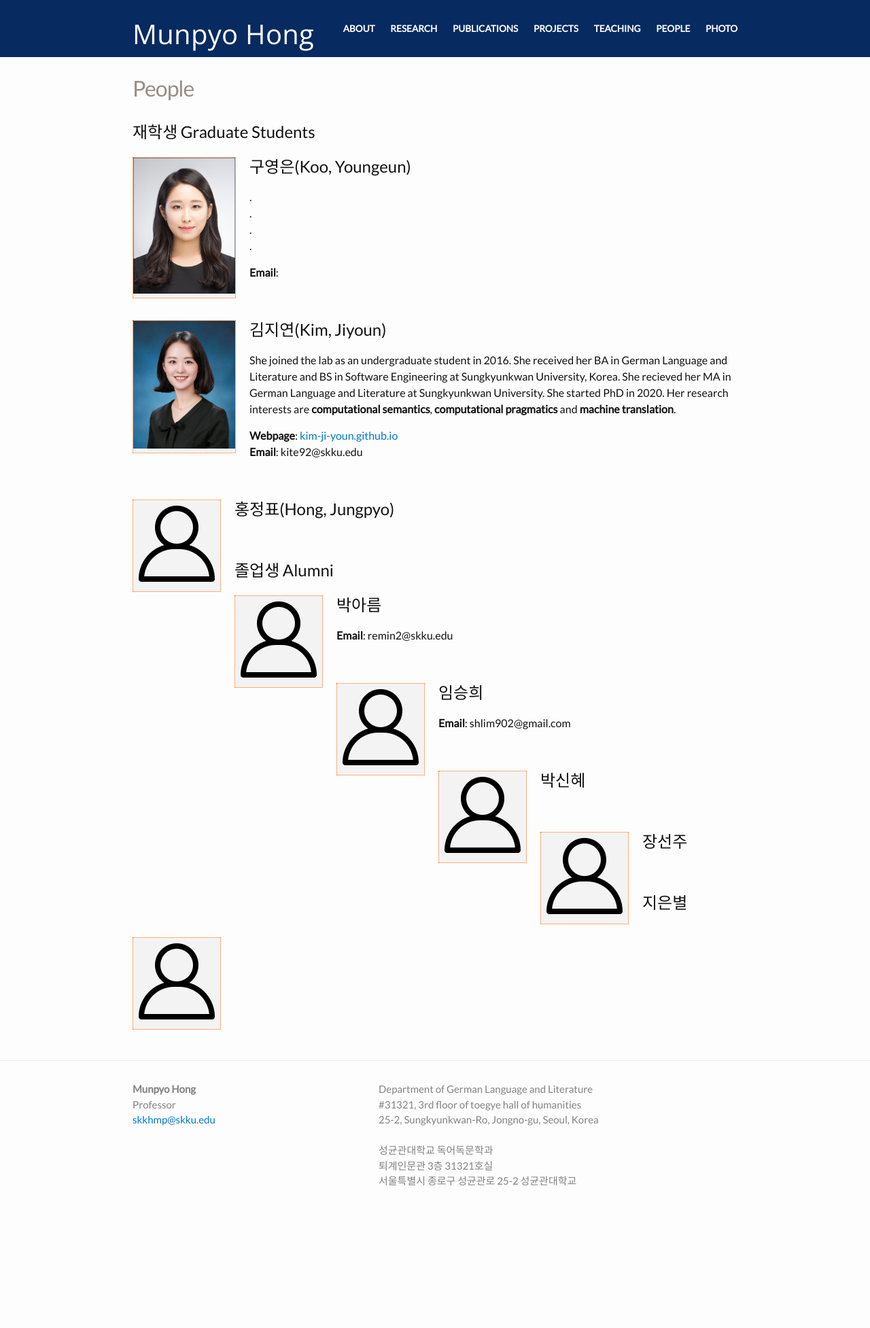
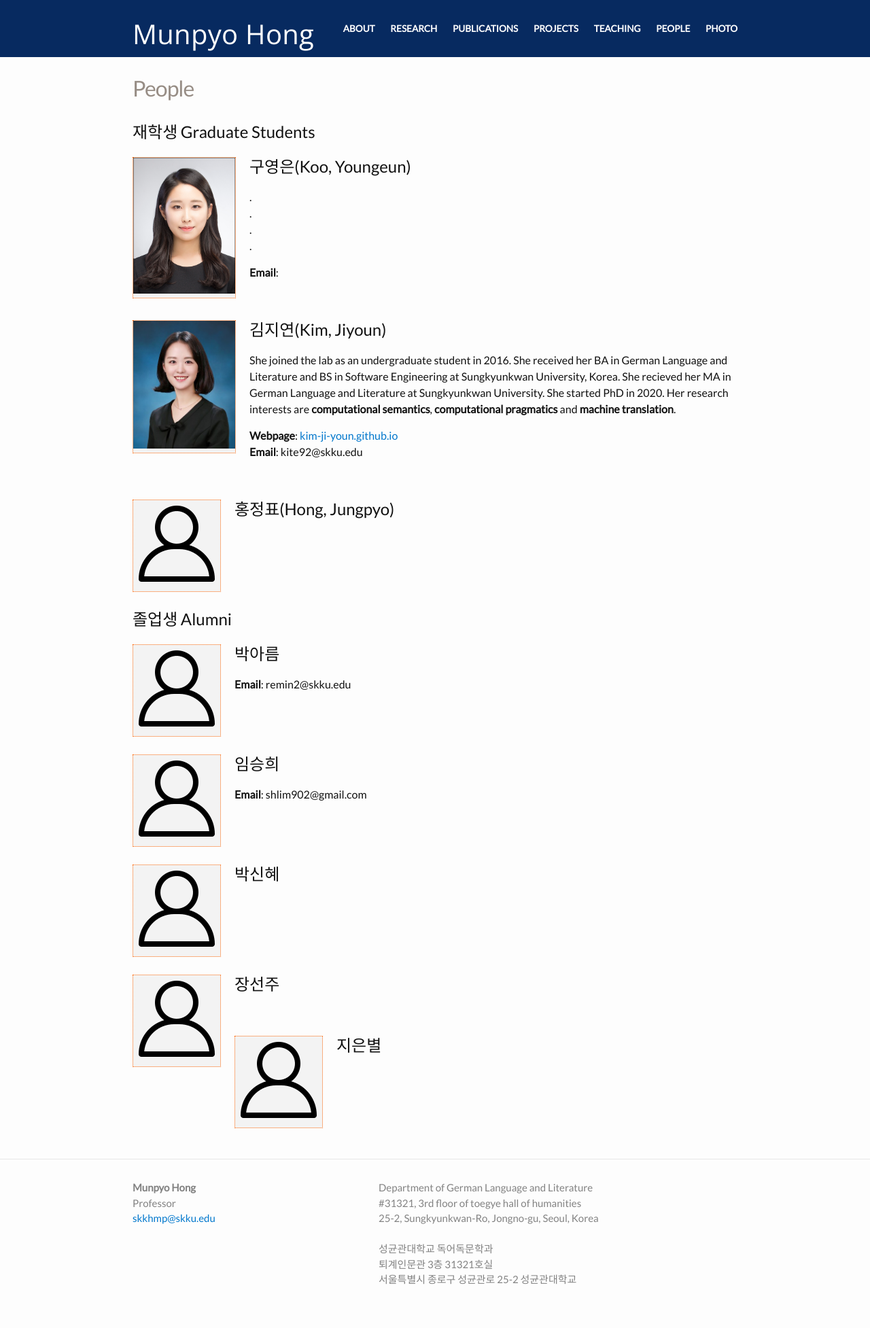
Before and after one commit to skkhmp/skkhmp.github.io, a Jekyll site: the page built from people.md, in a window 1280 px wide. Shown: the whole page at 68% size. Built offline with Jekyll 4.4.1, drawn with Linux system fonts in a browser that asks for light colours; some web fonts are replaced; before the commit the page ends 1809 px from its top, so only the background shows below that.

Commit message:
Update people.md

```diff
--- a/people.md
+++ b/people.md
@@ -6,7 +6,7 @@
 
 ## 재학생 Graduate Students
 
-{% include image.html url="/images/koo.jpg" width=150 height=250 align="left" %}
+{% include image.html url="/images/koo.jpg" width=150 height=230 align="left" %}
 ## 구영은(Koo, Youngeun)
 .
 .
@@ -27,31 +27,39 @@
 
 
 <br />
-{% include image.html url="/images/profile.png" width=150 height=150 align="left" %}
+{% include image.html url="/images/profile.png" width=200 height=200 align="left" %}
 ## 홍정표(Hong, Jungpyo)
+<br />
+<br />
+<br />
+<br />
 
-
-<br />
 ## 졸업생 Alumni
 {% include image.html url="/images/profile.png" width=150 height=150 align="left" %}
 
 ## 박아름
 **Email**: remin2@skku.edu
+<br />
+<br />
+<br />
+<br />
 
-
-<br />
 {% include image.html url="/images/profile.png" width=150 height=150 align="left" %}
 
 ## 임승희
 **Email**: shlim902@gmail.com
+<br />
+<br />
+<br />
+<br />
 
-
-<br />
 {% include image.html url="/images/profile.png" width=150 height=150 align="left" %}
 ## 박신혜
+<br />
+<br />
+<br />
+<br />
 
-
-<br/>
 {% include image.html url="/images/profile.png" width=150 height=150 align="left" %}
 ## 장선주
 
```
